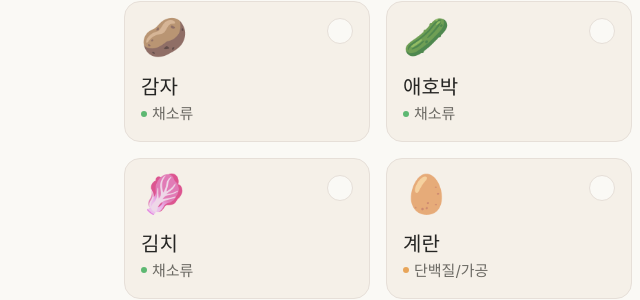
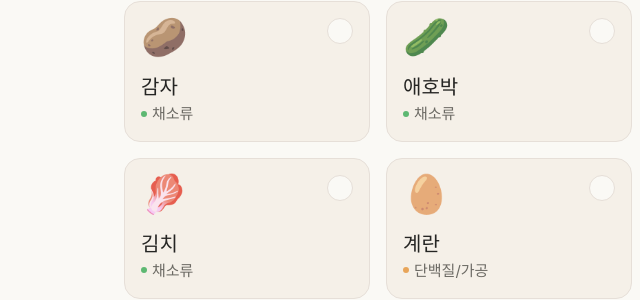
Before and after one commit to naeun26/foodinfridge, a plain HTML site: page index.html in a window 1280 px wide. Shown: the part 842-1142 px from the top of the page, 0-640 px from the left. Drawn offline with Linux system fonts and the light colour scheme; a web font is replaced by a local one.

Commit message:
design: 김치 이모지 색감을 주황빛 고춧가루 톤(-88deg)으로 조정

```diff
--- a/css/components.css
+++ b/css/components.css
@@ -481,7 +481,7 @@
 
 .emoji-kimchi {
   display: inline-block;
-  filter: hue-rotate(-115deg) saturate(1.9) brightness(0.95);
+  filter: hue-rotate(-88deg) saturate(2.1) brightness(1.02);
 }
 
 .ingredient-card--selected .ingredient-card__emoji {
```
